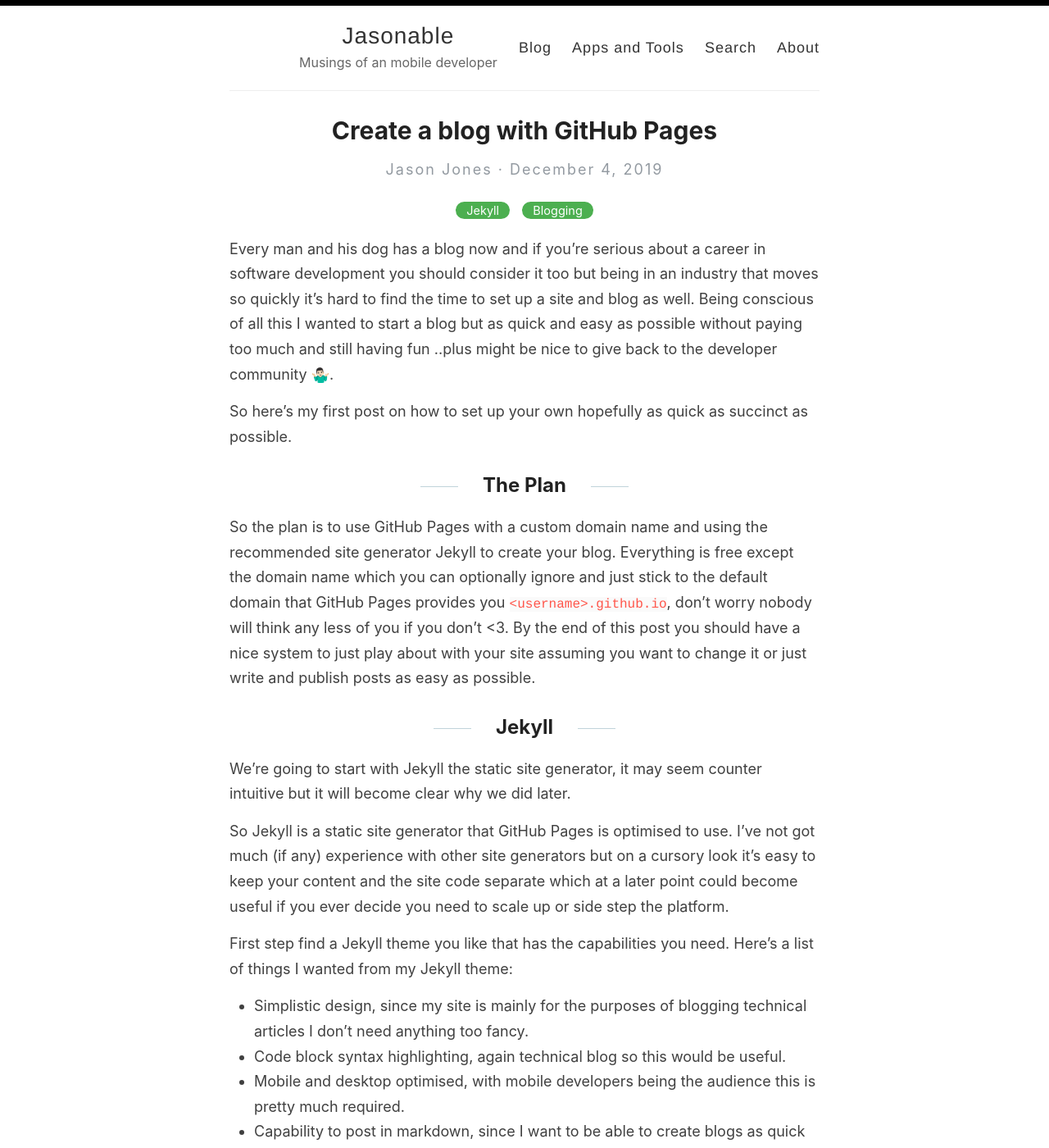
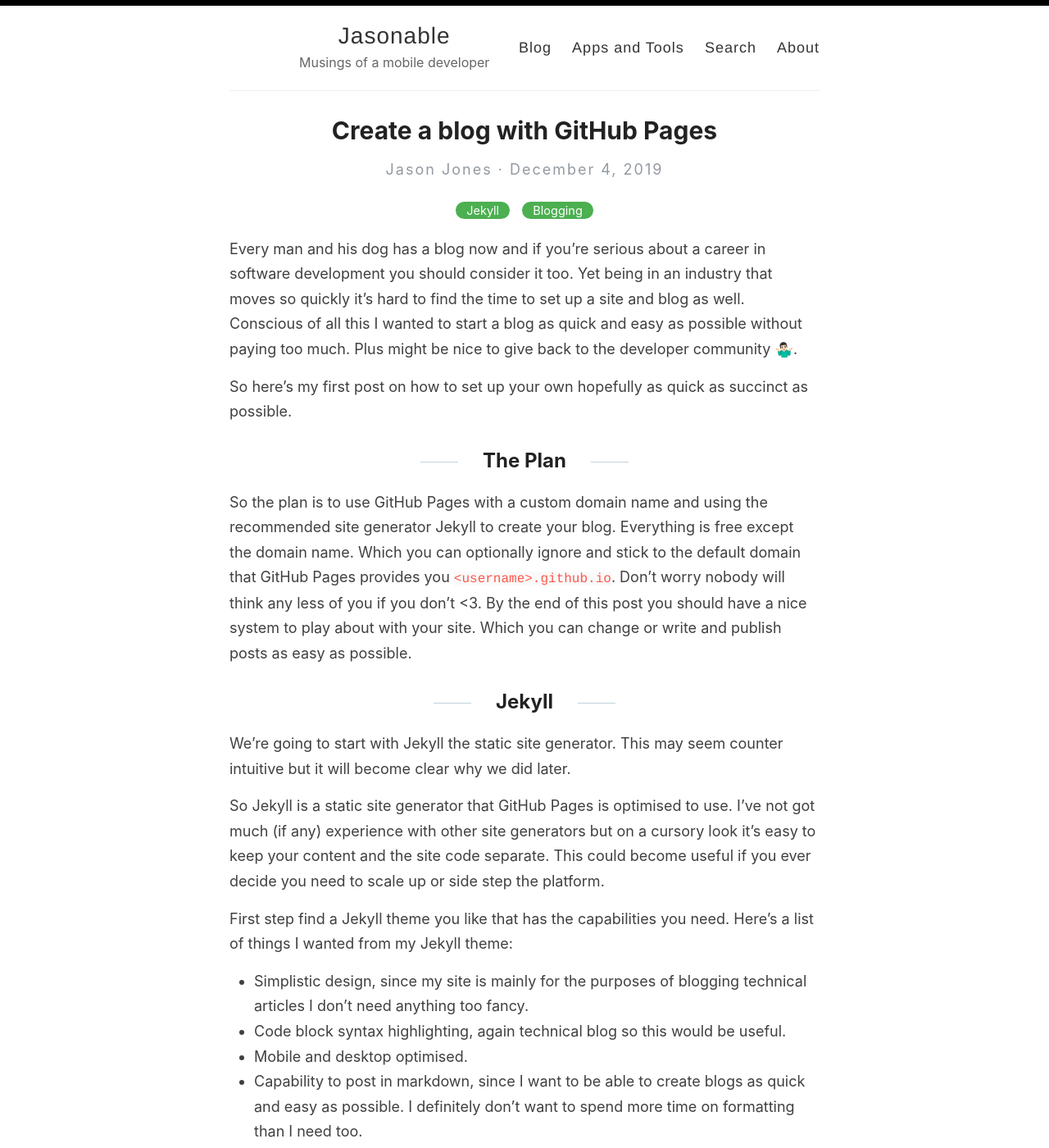
Before and after one commit to jmjones5/jmjones5.github.io, a Jekyll site: the page built from _posts/2019-12-04-create-a-blog-with-github-pages.md, in a window 1280 px wide and 1400 px high. Shown: the whole window at 82% size. Built offline with Jekyll 4.4.1, drawn with Linux system fonts in a browser that asks for light colours; some of the changed text lies outside the part shown.

Commit message:
Update create blog post + couple of site tweaks
Why:
- The create blog post needed some tidying up grammtical changes.

````diff
--- a/_config.yml
+++ b/_config.yml
@@ -9,7 +9,7 @@
 author: Jason Jones
 
 # Short bio or description (displayed in the header)
-description: Musings of an mobile developer
+description: Musings of a mobile developer
 
 # URL of your avatar or profile pic (you could use your GitHub profile pic)
 avatar:
@@ -45,8 +45,8 @@
 
 # Your website URL (e.g. http://amitmerchant1990.github.io or http://www.amitmerchant.com)
 # Used for Sitemap.xml and your RSS feed
-url: http://jmjones5.github.io
-enforce_ssl: https://jmjones5.github.io
+url: http://jasonable.com
+enforce_ssl: https://jasonable.com
 
 # If you're hosting your site at a Project repository on GitHub pages
 # (http://yourusername.github.io/repository-name)
--- a/_posts/2019-12-04-create-a-blog-with-github-pages.md
+++ b/_posts/2019-12-04-create-a-blog-with-github-pages.md
@@ -4,26 +4,26 @@
 categories: [Jekyll, Blogging]
 ---
 
-Every man and his dog has a blog now and if you’re serious about a career in software development you should consider it too but being in an industry that moves so quickly it’s hard to find the time to set up a site and blog as well. Being conscious of all this I wanted to start a blog but as quick and easy as possible without paying too much and still having fun ..plus might be nice to give back to the developer community 🤷🏻‍♂️.
+Every man and his dog has a blog now and if you’re serious about a career in software development you should consider it too. Yet being in an industry that moves so quickly it’s hard to find the time to set up a site and blog as well. Conscious of all this I wanted to start a blog as quick and easy as possible without paying too much. Plus might be nice to give back to the developer community 🤷🏻‍♂️.
 
 So here’s my first post on how to set up your own hopefully as quick as succinct as possible.
 
 ## The Plan
 
-So the plan is to use GitHub Pages with a custom domain name and using the recommended site generator Jekyll to create your blog. Everything is free except the domain name which you can optionally ignore and just stick to the default domain that GitHub Pages provides you `<username>.github.io`, don’t worry nobody will think any less of you if you don’t <3. By the end of this post you should have a nice system to just play about with your site assuming you want to change it or just write and publish posts as easy as possible.
+So the plan is to use GitHub Pages with a custom domain name and using the recommended site generator Jekyll to create your blog. Everything is free except the domain name. Which you can optionally ignore and stick to the default domain that GitHub Pages provides you `<username>.github.io`. Don’t worry nobody will think any less of you if you don’t <3. By the end of this post you should have a nice system to play about with your site. Which you can change or write and publish posts as easy as possible.
 
 ## Jekyll
 
-We're going to start with Jekyll the static site generator, it may seem counter intuitive but it will become clear why we did later.
+We’re going to start with Jekyll the static site generator. This may seem counter intuitive but it will become clear why we did later.
 
-So Jekyll is a static site generator that GitHub Pages is optimised to use. I’ve not got much (if any) experience with other site generators but on a cursory look it’s easy to keep your content and the site code separate which at a later point could become useful if you ever decide you need to scale up or side step the platform.
+So Jekyll is a static site generator that GitHub Pages is optimised to use. I’ve not got much (if any) experience with other site generators but on a cursory look it’s easy to keep your content and the site code separate. This could become useful if you ever decide you need to scale up or side step the platform.
 
 First step find a Jekyll theme you like that has the capabilities you need. Here’s a list of things I wanted from my Jekyll theme:
 
 - Simplistic design, since my site is mainly for the purposes of blogging technical articles I don’t need anything too fancy.
 - Code block syntax highlighting, again technical blog so this would be useful.
-- Mobile and desktop optimised, with mobile developers being the audience this is pretty much required.
-- Capability to post in markdown, since I want to be able to create blogs as quick and easy as possible this is pretty essential. I definitely don’t want to spend more time on formatting than I need too.
+- Mobile and desktop optimised.
+- Capability to post in markdown, since I want to be able to create blogs as quick and easy as possible. I definitely don’t want to spend more time on formatting than I need too.
 
 Having your own requirements in mind spend some time finding your own theme. The [Jekyll site](https://jekyllrb.com/) suggests some places to look for themes:
 
@@ -31,40 +31,40 @@
 - [jekyllthemes.org](http://jekyllthemes.org/)
 - [jekyllthemes.io](https://jekyllthemes.io/)
 
-Once you've decided on a theme you want to use we can move on to getting it on GitHub Pages.
+Once you’ve decided on a theme you want to use we can move on to getting it on GitHub Pages.
 
-Disclaimer: Choosing a theme was possibly the longest part of the process...
+Disclaimer: Choosing a theme was possibly the longest part of the process…
 
 ## GitHub Pages
 
-I won't explain GitHub Pages in detail but all you need to know for the purposes of this article is that GitHub Pages is a static site hosting service but if you wanna dive in more you can checkout GitHub’s own [help page](https://help.github.com/en/github/working-with-github-pages/about-github-pages#about-github-pages).
+I won’t explain GitHub Pages in detail but for the purposes of this article all you need to know is that GitHub Pages is a static site hosting service. If you wanna dive in more you can checkout GitHub’s own [help page](https://help.github.com/en/github/working-with-github-pages/about-github-pages#about-github-pages).
 
-So there are a few pro's to using GitHub Pages:
+So there are a few pro’s to using GitHub Pages:
 
 - Easy
 - Free
 - On a well known and trusted platform
 - Clear and well written docs
 
-Also if the site did manage to gain some traction it would be relatively painless to migrate to another service thanks to how it's set up using Jekyll.
+Also if the site did manage to gain some traction it would be relatively painless to migrate to another service thanks to how it’s set up using Jekyll.
 
-It does have the limitation of being a static site only. For a blog this isn't an issue but if you wanted to do something more in depth it might be a problem. GitHub Pages also has usage limits as you would expect. You can go to [GitHub's Pages usage limits](https://help.github.com/en/github/working-with-github-pages/about-github-pages#usage-limits) to find out what they are.
+It does have the limitation of being a static site only. For a blog this isn’t an issue but if you wanted to do something more in depth it might be a problem. GitHub Pages also has usage limits as you would expect. You can go to [GitHub's Pages usage limits](https://help.github.com/en/github/working-with-github-pages/about-github-pages#usage-limits) to find out what they are.
 
 Okay awesome, at this point you’ve settled on a theme, what’s next?
 
-Fork the theme on GitHub which is just as easy as clicking fork on the theme's GitHub repository page.
+Fork the theme on GitHub which is as easy as clicking fork on the theme’s GitHub repository page.
 
 ![alt fork](/images/fork.jpg)
 
-Once you've forked it you need to rename the repository to `<username>.github.io` where `<username>` is your own personal GitHub username. There might be some extra setup dependent on the theme you choose or general minor changes to get it running. For example I had to change a few of the settings in the `_config.yml` file that you get with every Jekyll site. Once you've done all the little changes and pushed your repo you should see your own GitHub page at the URL `<username>.github.io` (although this can take up to 10 minutes to update).
+Once you’ve forked it you need to rename the repository to `<username>.github.io` where `<username>` is your own personal GitHub username. There might be some extra setup dependent on the theme you choose or general minor changes to get it running. For example I had to change a few of the settings in the `_config.yml` file that you get with every Jekyll site. Once you’ve done all the little changes and pushed your repo you should see your own GitHub page at the URL `<username>.github.io` (although this can take up to 10 minutes to update).
 
-Now at this point you could easily start blogging but there are a couple of extra's that you might find useful or beneficial.
+Now at this point you could easily start blogging but there are a couple of extra’s that you might find useful or beneficial.
 
 ## Local Jekyll
 
-Great you're all set up you can create a post or change all the settings in the theme to make it your own but you're likely to find you'll quickly get frustrated with how long the feedback loop from a change to seeing it on your website. This could also be an issue if your site is already getting visitors regularly as you don't want to do potentially breaking changes and publishing to your site just to review your latest blog post or fancy layout.
+Great you’re all set up you can create a post or change all the settings in the theme to make it your own but you’re likely to find you’ll quickly get frustrated with how long the feedback loop from a change to seeing it on your website. This could also be an issue if your site is already getting visitors regularly as you don’t want to do potentially breaking changes and publishing to your site just to review your latest blog post or fancy layout.
 
-A solution to this is running a local version of Jekyll where you can play about and break all the things in the world before calming your passions and doing what you set out to do. I also found it useful to review a blog post in all it's glory with links, formatting and images. To do this we're going to need to install `bundler` and then use that to install Jekyll and all the gems needed to run your theme locally. I'm assuming that you already have a decent ruby environment setup, otherwise you may need to set that up first before continuing.
+A solution to this is running a local version of Jekyll where you can play about and break all the things in the world before calming your passions and doing what you set out to do. I also found it useful to review a blog post in all it’s glory with links, formatting and images. To do this we’re going to need to install bundler and then use that to install Jekyll and all the gems needed to run your theme locally. I’m assuming that you already have a decent ruby environment setup, otherwise you may need to set that up first before continuing.
 
 Install bundler with the following:
 
@@ -86,9 +86,9 @@
 gem "jekyll-paginate"
 ```
 
-The above is my `Gemfile` but you'll need to replace the Jekyll plugins section with whatever plugins your theme uses. You should be able to find yours in the `_config.yml` file in the root of your repository.
+The above is my `Gemfile` but you’ll need to replace the Jekyll plugins section with whatever plugins your theme uses. You should be able to find yours in the `_config.yml` file in the root of your repository.
 
-Once you've created that you can install the gems:
+Once you’ve created that you can install the gems:
 ```
 bundle install
 ```
@@ -102,21 +102,22 @@
 
 ## Domain Name
 
-So maybe you're like me and want to go the whole hog and not even want people to realise that you're not actually hosting your own site? Well then you're going to need a domain name.
+So maybe you’re like me and want to go the whole hog and not even want people to realise that you’re not actually hosting your own site? Well then you’re going to need a domain name.
 
-First step, pick a domain name, which sounds relatively easy but it’s been a while since I owned a domain name and unfortunately I am cursed with a surprisingly common name and a poor imagination. I resorted to finding a [random blog name generator](https://www.name-generator.org.uk/blog/) and waiting till I was amused which landed me this slightly egotistical reminder of a lot of swift protocols, perfect for a predominately iOS mobile developer.
+First step, pick a domain name. This sounds relatively easy but it’s been a while since I owned a domain name and unfortunately I am cursed with a surprisingly common name and a poor imagination. I resorted to finding a [random blog name generator](https://www.name-generator.org.uk/blog/). Then waiting till I was amused which landed me this slightly egotistical reminder of a lot of swift protocols. Perfect for a predominately iOS mobile developer.
 
-Finding a domain provider isn’t difficult but I went with [godaddy.com](https://uk.godaddy.com/) because it was one of the cheapest ones. Equally I don't think it matters too much which domain name provider you go for unless you have other aspirations.
+Finding a domain provider isn’t difficult but I went with [godaddy.com](https://uk.godaddy.com/) because it was one of the cheapest ones. Equally I don’t think it matters too much which domain name provider you go for unless you have other aspirations.
 
-Now we need to manage the DNS. This is one of the harder parts of setting up your own domain name and I don’t fully understand it nor do I mind that I don’t but lucky for me that topic has already been covered by Hackernoon: [how to set up GoDaddy domain with GitHub Pages](https://hackernoon.com/how-to-set-up-godaddy-domain-with-github-pages-a9300366c7b).
+Now we need to manage the DNS. This is one of the harder parts of setting up your own domain name and I don’t fully understand it nor do I mind that I don’t. Lucky for me that topic has already been covered by Hackernoon: [how to set up GoDaddy domain with GitHub Pages](https://hackernoon.com/how-to-set-up-godaddy-domain-with-github-pages-a9300366c7b).
 
 ## Summary
 
 So in summary:
-- You've found a Jekyll theme
+
+- You’ve found a Jekyll theme
 - Forked it and renamed it to become your own github pages website
 - Customised your theme a little
 - Setup up a local Jekyll server so you can preview your site
 - And optionally also set up your own domain name
 
-Now all that's left is for you to go away and blog to your hearts content.. have fun and share this article if you found it helpful!
+Now all that’s left is for you to go away and blog to your hearts content.. have fun and share this article if you found it helpful!
````
